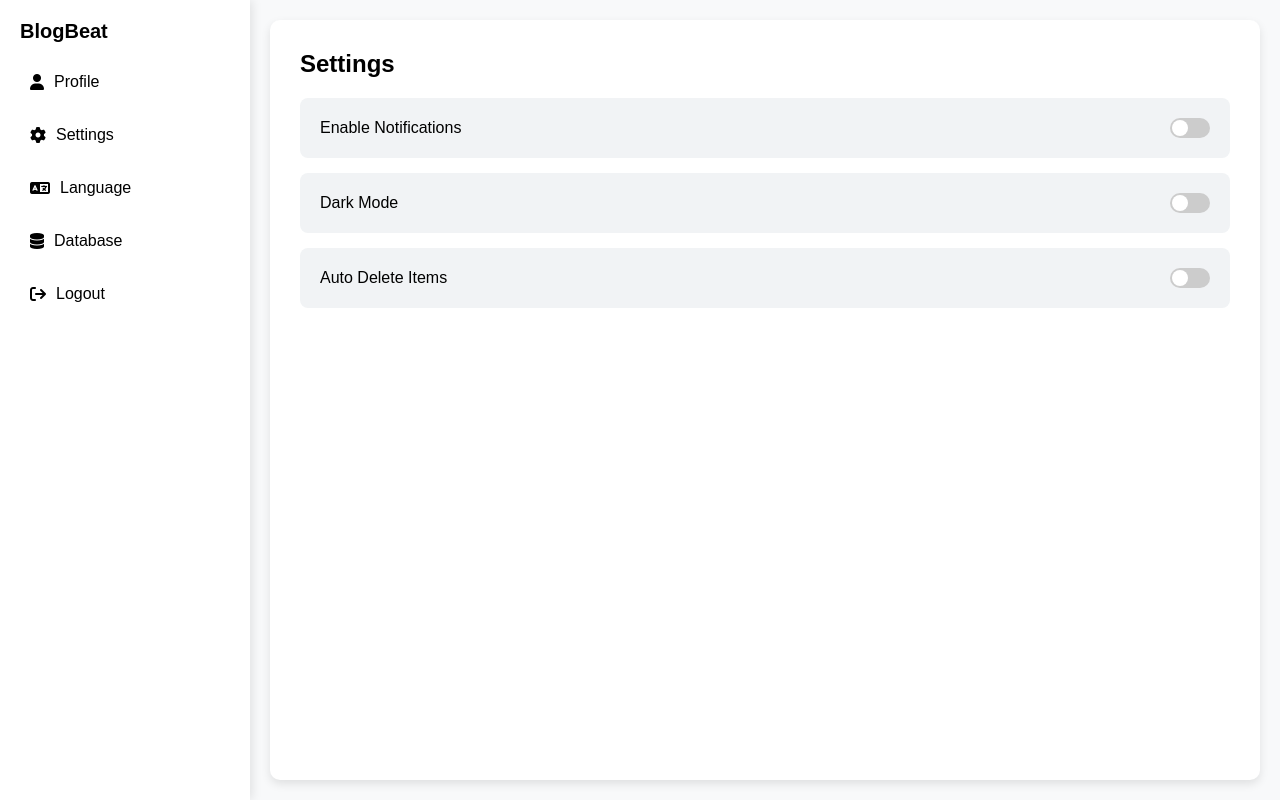
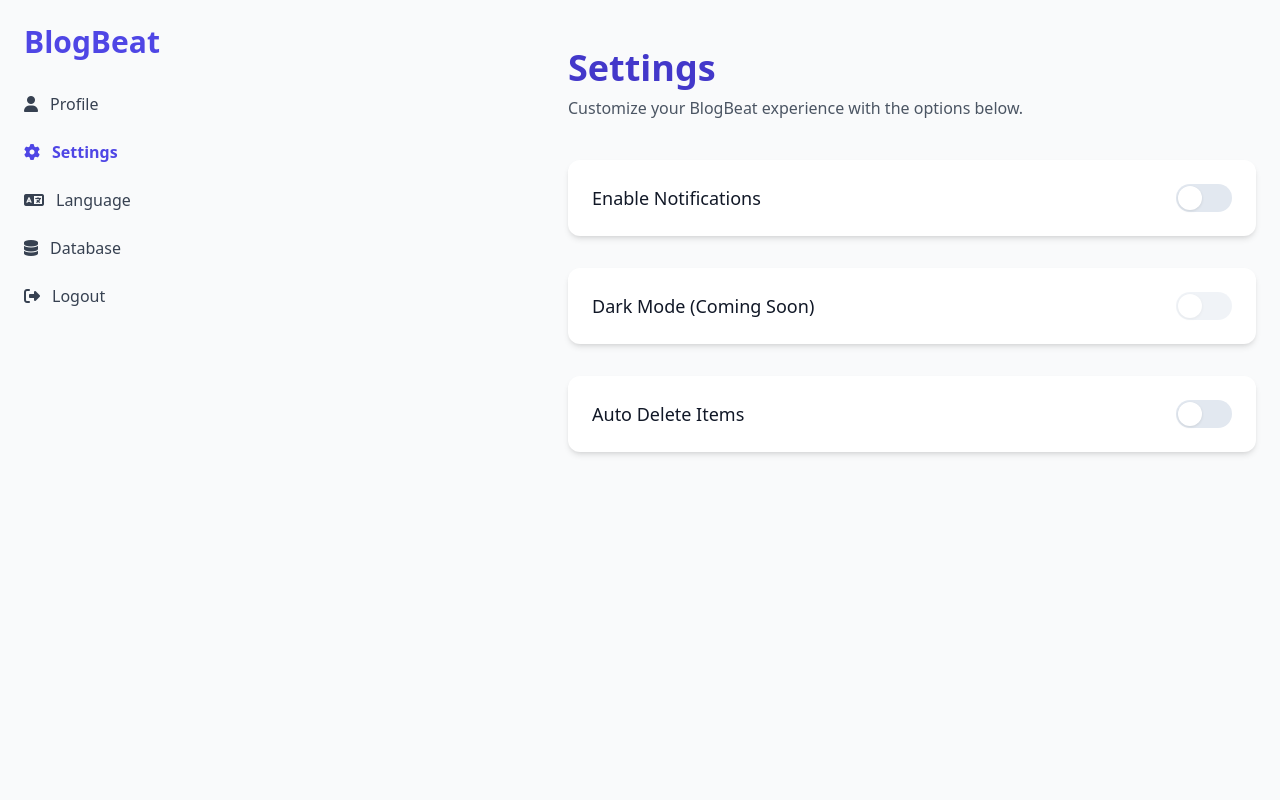
Before and after one commit to Vandann-1/BlogBea.official, a Django app: template userapp/templates/settings.html in a window 1280 px wide. Run offline with Django 3.2, Linux system fonts and the light colour scheme; the template is opened without the code that fills it, so the values that code supplies are empty; some libraries are stand-ins or nearby versions.

Commit message:
2chnages

```diff
--- a/userapp/templates/settings.html
+++ b/userapp/templates/settings.html
@@ -1,203 +1,149 @@
 {% load static %}
 <!DOCTYPE html>
-<html lang="en">
+<html lang="en" >
 <head>
   <meta charset="UTF-8" />
-  <meta name="viewport" content="width=device-width, initial-scale=1.0"/>
+  <meta name="viewport" content="width=device-width, initial-scale=1" />
   <title>Settings | BlogBeat</title>
-  <link rel="stylesheet" href="https://cdnjs.cloudflare.com/ajax/libs/font-awesome/6.0.0/css/all.min.css"/>
+  <script src="https://cdn.tailwindcss.com"></script>
+  <script src="https://kit.fontawesome.com/a076d05399.js" crossorigin="anonymous"></script>
   <style>
-    :root {
-      --bg: #f8f9fa;
-      --sidebar-bg: white;
-      --text: #000;
-      --card-bg: white;
-      --card-inner: #f1f3f5;
-    }
-
-    body.dark-mode {
-      --bg: #1e1e1e;
-      --sidebar-bg: #2b2b2b;
-      --text: #fff;
-      --card-bg: #333;
-      --card-inner: #444;
-    }
-
-    * {
-      margin: 0;
-      padding: 0;
-      box-sizing: border-box;
-      font-family: 'Poppins', sans-serif;
-    }
-
-    body {
-      display: flex;
-      height: 100vh;
-      background: var(--bg);
-      color: var(--text);
-      transition: background 0.3s, color 0.3s;
-    }
-
-    .sidebar {
-      width: 250px;
-      background: var(--sidebar-bg);
-      padding: 20px;
-      box-shadow: 2px 0 10px rgba(0, 0, 0, 0.1);
-    }
-
-    .sidebar h2 {
-      font-size: 20px;
-      margin-bottom: 20px;
-    }
-
-    .sidebar ul {
-      list-style: none;
-    }
-
-    .sidebar ul li {
-      margin: 15px 0;
-    }
-
-    .sidebar ul li a {
-      text-decoration: none;
-      color: var(--text);
-      display: flex;
-      align-items: center;
-      gap: 10px;
-      padding: 10px;
-      border-radius: 5px;
-      transition: background 0.3s;
-    }
-
-    .sidebar ul li a:hover {
-      background: #0072ff;
-      color: white;
-    }
-
-    .main-content {
-      flex-grow: 1;
-      padding: 30px;
-      background: var(--card-bg);
-      margin: 20px;
-      border-radius: 10px;
-      box-shadow: 0 4px 10px rgba(0, 0, 0, 0.1);
-    }
-
-    .settings-header {
-      display: flex;
-      justify-content: space-between;
-      align-items: center;
-      margin-bottom: 20px;
-    }
-
-    .settings-group {
-      background: var(--card-inner);
-      padding: 20px;
-      border-radius: 8px;
-      margin-bottom: 15px;
-    }
-
-    .settings-group label {
-      display: flex;
-      justify-content: space-between;
-      align-items: center;
-      font-size: 16px;
-    }
-
-    input[type="checkbox"] {
+    /* Toggle Switch Styles */
+    .toggle-checkbox {
       display: none;
     }
-
-    .toggle {
+    .toggle-label {
+      cursor: pointer;
+      width: 3.5rem;
+      height: 1.75rem;
+      background: #e2e8f0; /* gray-300 */
+      display: block;
+      border-radius: 9999px;
       position: relative;
-      width: 40px;
-      height: 20px;
-      background: #ccc;
-      border-radius: 20px;
-      cursor: pointer;
+      transition: background-color 0.3s ease;
     }
-
-    .toggle::before {
+    .toggle-label::after {
       content: '';
       position: absolute;
       top: 2px;
       left: 2px;
-      width: 16px;
-      height: 16px;
+      width: 1.5rem;
+      height: 1.5rem;
       background: white;
-      border-radius: 50%;
-      transition: 0.3s;
+      border-radius: 9999px;
+      box-shadow: 0 1px 3px rgb(0 0 0 / 0.1);
+      transition: transform 0.3s ease;
     }
-
-    input:checked + .toggle {
-      background: #0072ff;
+    .toggle-checkbox:checked + .toggle-label {
+      background: #6366f1; /* indigo-500 */
+      box-shadow: 0 0 8px #6366f1aa;
     }
-
-    input:checked + .toggle::before {
-      transform: translateX(20px);
+    .toggle-checkbox:checked + .toggle-label::after {
+      transform: translateX(1.75rem);
     }
   </style>
 </head>
-<body>
-  <div class="sidebar">
-    <h2>BlogBeat</h2>
-    <ul>
-      <li><a href="profile"><i class="fas fa-user"></i> Profile</a></li>
-      <li><a href="settings"><i class="fas fa-cog"></i> Settings</a></li>
-      <li><a href="lg"><i class="fas fa-language"></i> Language</a></li>
-      <li><a href="#"><i class="fas fa-database"></i> Database</a></li>
-      <li><a href="logout"><i class="fas fa-sign-out"></i> Logout</a></li>
-    </ul>
+<body class="bg-gray-50 text-gray-900 font-sans min-h-screen flex flex-col lg:flex-row">
+
+  <!-- Sidebar -->
+  <aside
+    id="sidebar"
+    class="bg-white shadow-lg lg:shadow-none lg:bg-transparent w-full lg:w-64 p-6 fixed bottom-0 lg:static lg:translate-x-0 transition-transform duration-300 lg:flex lg:flex-col lg:justify-start"
+  >
+    <div class="flex items-center justify-between lg:justify-start mb-8">
+      <h2 class="text-3xl font-extrabold text-indigo-600 select-none">BlogBeat</h2>
+      <!-- Mobile menu toggle button -->
+      <button
+        id="sidebarToggle"
+        class="lg:hidden text-indigo-600 hover:text-indigo-800 focus:outline-none"
+        aria-label="Toggle sidebar"
+      >
+        <i class="fas fa-bars fa-lg"></i>
+      </button>
     </div>
+    <nav class="flex flex-row lg:flex-col space-x-4 lg:space-x-0 lg:space-y-6 text-gray-700">
+      <a href="profile" class="flex items-center gap-3 hover:text-indigo-600 transition-colors duration-200 font-medium">
+        <i class="fas fa-user"></i> Profile
+      </a>
+      <a href="settings" class="flex items-center gap-3 text-indigo-600 font-semibold">
+        <i class="fas fa-cog"></i> Settings
+      </a>
+      <a href="lg" class="flex items-center gap-3 hover:text-indigo-600 transition-colors duration-200 font-medium">
+        <i class="fas fa-language"></i> Language
+      </a>
+      <a href="#" class="flex items-center gap-3 hover:text-indigo-600 transition-colors duration-200 font-medium">
+        <i class="fas fa-database"></i> Database
+      </a>
+      <a href="logout" class="flex items-center gap-3 hover:text-indigo-600 transition-colors duration-200 font-medium">
+        <i class="fas fa-sign-out-alt"></i> Logout
+      </a>
+    </nav>
+  </aside>
 
-  <div class="main-content">
-    <div class="settings-header">
-      <h2>Settings</h2>
-    </div>
+  <!-- Main Content -->
+  <main class="flex-grow p-6 pt-20 lg:pt-12 max-w-4xl mx-auto lg:ml-72">
+    <header class="mb-10">
+      <h1 class="text-4xl font-extrabold text-indigo-700 mb-2 select-none">Settings</h1>
+      <p class="text-gray-600 max-w-lg">Customize your BlogBeat experience with the options below.</p>
+    </header>
 
-    <div class="settings-group">
+    <!-- Settings Items -->
+    <section class="space-y-8">
+      <div class="bg-white rounded-xl shadow-md p-6 flex justify-between items-center">
+        <span class="text-lg font-medium">Enable Notifications</span>
         <label>
-        Enable Notifications
-        <input type="checkbox" />
-        <span class="toggle"></span>
+          <input type="checkbox" class="toggle-checkbox" />
+          <span class="toggle-label"></span>
         </label>
       </div>
 
-    <div class="settings-group">
+      <div class="bg-white rounded-xl shadow-md p-6 flex justify-between items-center">
+        <span class="text-lg font-medium">Dark Mode (Coming Soon)</span>
         <label>
-        Dark Mode
-        <input type="checkbox" class="dark-toggle" />
-        <span class="toggle"></span>
+          <input type="checkbox" class="toggle-checkbox" disabled />
+          <span class="toggle-label opacity-50 cursor-not-allowed"></span>
         </label>
       </div>
 
-    <div class="settings-group">
+      <div class="bg-white rounded-xl shadow-md p-6 flex justify-between items-center">
+        <span class="text-lg font-medium">Auto Delete Items</span>
         <label>
-        Auto Delete Items
-        <input type="checkbox" />
-        <span class="toggle"></span>
+          <input type="checkbox" class="toggle-checkbox" />
+          <span class="toggle-label"></span>
         </label>
       </div>
-  </div>
+    </section>
+  </main>
 
   <script>
-    const toggle = document.querySelector('.dark-toggle');
-    const body = document.body;
+    // Sidebar toggle for mobile
+    const sidebar = document.getElementById('sidebar');
+    const toggleBtn = document.getElementById('sidebarToggle');
 
-    // Load preference
-    if (localStorage.getItem('darkMode') === 'enabled') {
-      body.classList.add('dark-mode');
-      toggle.checked = true;
-    }
-
-    toggle.addEventListener('change', () => {
-      body.classList.toggle('dark-mode');
-      if (body.classList.contains('dark-mode')) {
-        localStorage.setItem('darkMode', 'enabled');
+    toggleBtn.addEventListener('click', () => {
+      if (sidebar.style.transform === 'translateX(0%)' || sidebar.style.transform === '') {
+        sidebar.style.transform = 'translateX(-100%)';
       } else {
-        localStorage.setItem('darkMode', 'disabled');
+        sidebar.style.transform = 'translateX(0%)';
       }
     });
+
+    // Close sidebar when clicking outside on mobile
+    window.addEventListener('click', (e) => {
+      if (
+        !sidebar.contains(e.target) &&
+        !toggleBtn.contains(e.target) &&
+        window.innerWidth < 1024 &&
+        (sidebar.style.transform === 'translateX(0%)' || sidebar.style.transform === '')
+      ) {
+        sidebar.style.transform = 'translateX(-100%)';
+      }
+    });
+
+    // Initialize sidebar hidden on mobile
+    if (window.innerWidth < 1024) {
+      sidebar.style.transform = 'translateX(-100%)';
+    }
   </script>
 </body>
 </html>
```
Also changed, not shown: userapp/templates/login.html (+66 -16 lines), userapp/templates/registers.html (+76 -185 lines), blogapp/static/img/blogb.jpg (added), db.sqlite3. Lines whose indentation alone changed are shown as unchanged.
